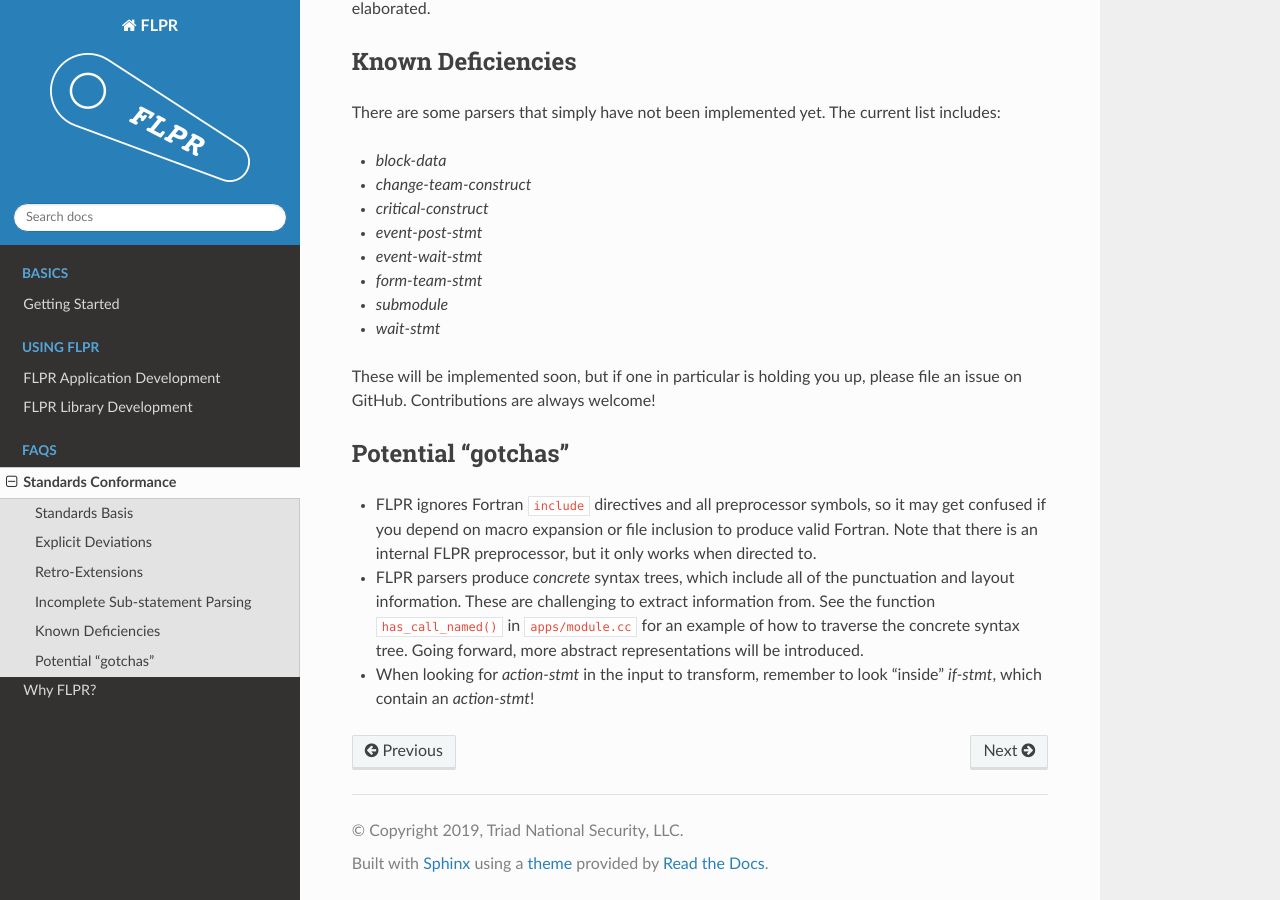
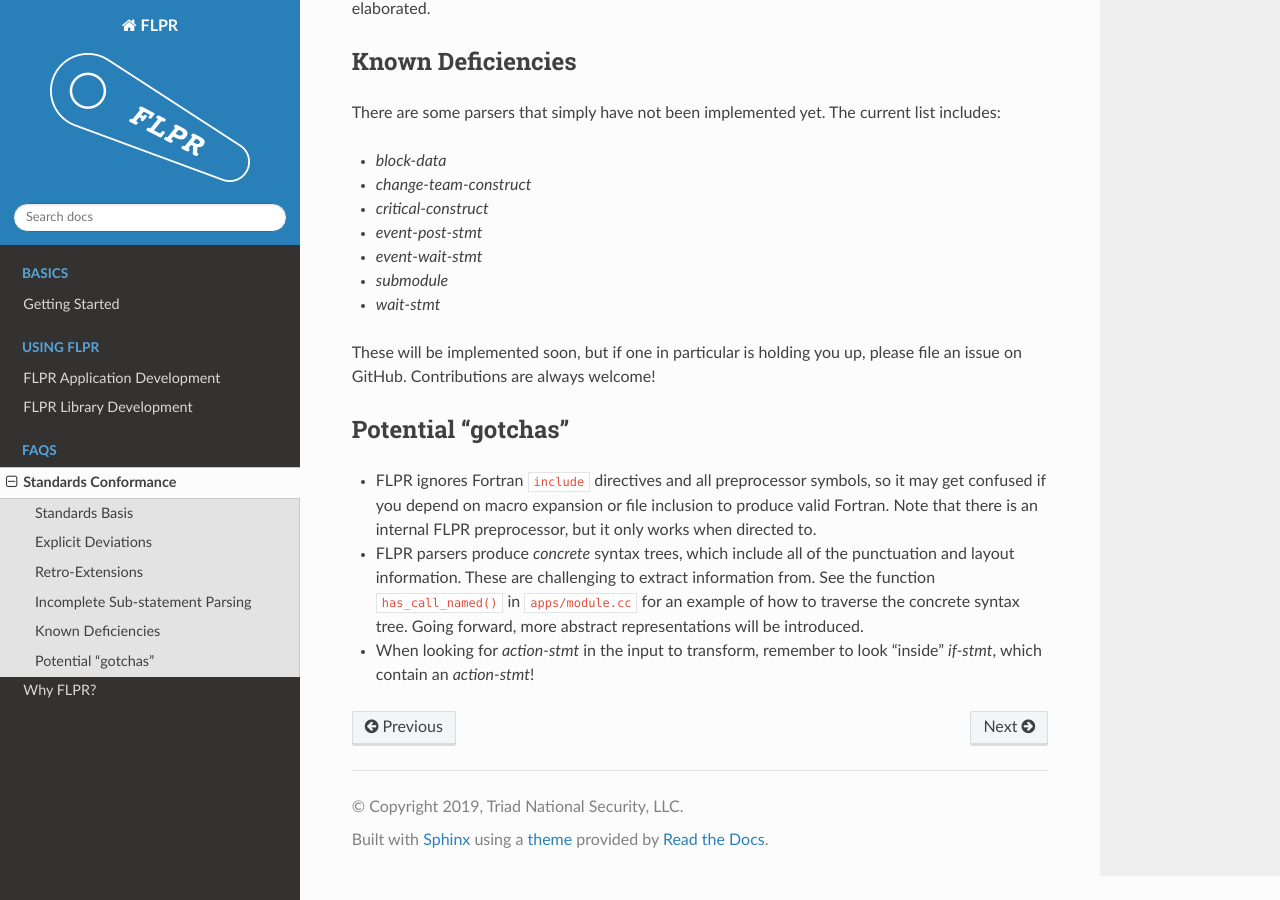
Before and after one commit to lanl/FLPR, a Sphinx documentation site: the page built from docs/sphinx/conformance.rst, in a window 1280 px wide and 900 px high, scrolled down 1324 px. Built offline with Sphinx 7.4.7 and the Read the Docs theme 2.0.0, drawn with Linux system fonts in a browser that asks for light colours.

Commit message:
Implemented the form-team-stmt parser: - Added FORM and NEW_INDEX to scanner and Syntax_Tags - Added parser, test cases and updated documentation.
Note that the testing for this parser exposed a bug in the variable parser.
This will be addressed in issue #28, as it is not specific to form-team-stmt.

```diff
--- a/docs/sphinx/conformance.rst
+++ b/docs/sphinx/conformance.rst
@@ -84,7 +84,6 @@ current list includes:
 * *critical-construct*
 * *event-post-stmt*
 * *event-wait-stmt*
-* *form-team-stmt*
 * *submodule*
 * *wait-stmt*
 
```
Also changed, not shown: 4 other files.
